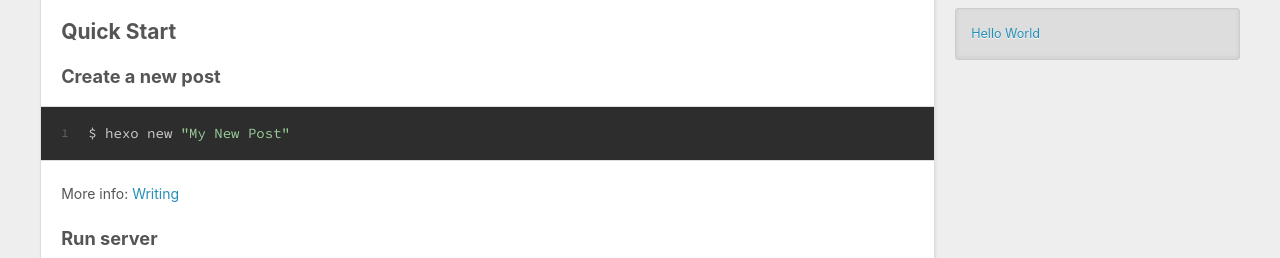
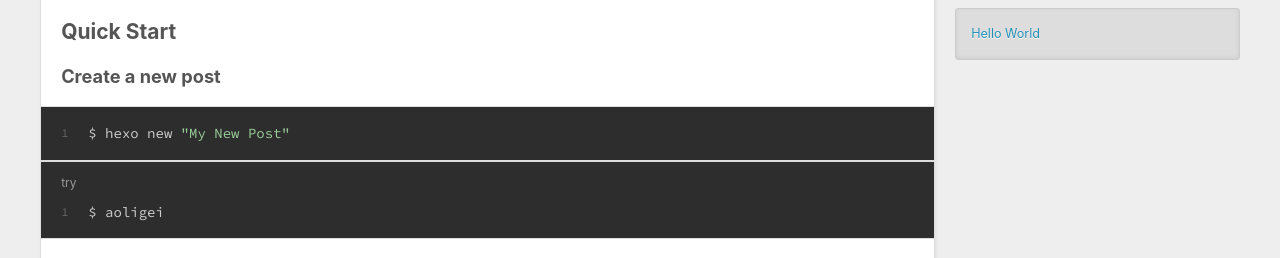
Before and after one commit to mbaturu/mbaturu.github.io, a plain HTML site: page index.html in a window 1280 px wide. Shown: the part 501-759 px from the top of the page. Drawn offline with nearby package versions, Linux system fonts and the light colour scheme.

Commit message:
Site updated: 2020-06-22 08:46:02

```diff
--- a/index.html
+++ b/index.html
@@ -88,6 +88,9 @@
 
         <p>Welcome to <a href="https://hexo.io/" target="_blank" rel="noopener">Hexo</a>! This is your very first post. Check <a href="https://hexo.io/docs/" target="_blank" rel="noopener">documentation</a> for more info. If you get any problems when using Hexo, you can find the answer in <a href="https://hexo.io/docs/troubleshooting.html" target="_blank" rel="noopener">troubleshooting</a> or you can ask me on <a href="https://github.com/hexojs/hexo/issues" target="_blank" rel="noopener">GitHub</a>.</p>
 <h2 id="Quick-Start"><a href="#Quick-Start" class="headerlink" title="Quick Start"></a>Quick Start</h2><h3 id="Create-a-new-post"><a href="#Create-a-new-post" class="headerlink" title="Create a new post"></a>Create a new post</h3><figure class="highlight bash"><table><tr><td class="gutter"><pre><span class="line">1</span><br></pre></td><td class="code"><pre><span class="line">$ hexo new <span class="string">"My New Post"</span></span><br></pre></td></tr></table></figure>
+
+<figure class="highlight plain"><figcaption><span>try</span></figcaption><table><tr><td class="gutter"><pre><span class="line">1</span><br></pre></td><td class="code"><pre><span class="line">$ aoligei</span><br></pre></td></tr></table></figure>
+
 
 <p>More info: <a href="https://hexo.io/docs/writing.html" target="_blank" rel="noopener">Writing</a></p>
 <h3 id="Run-server"><a href="#Run-server" class="headerlink" title="Run server"></a>Run server</h3><figure class="highlight bash"><table><tr><td class="gutter"><pre><span class="line">1</span><br></pre></td><td class="code"><pre><span class="line">$ hexo server</span><br></pre></td></tr></table></figure>
```
Also changed, not shown: 2020/06/22/hello-world/index.html (+4 -1 lines).
